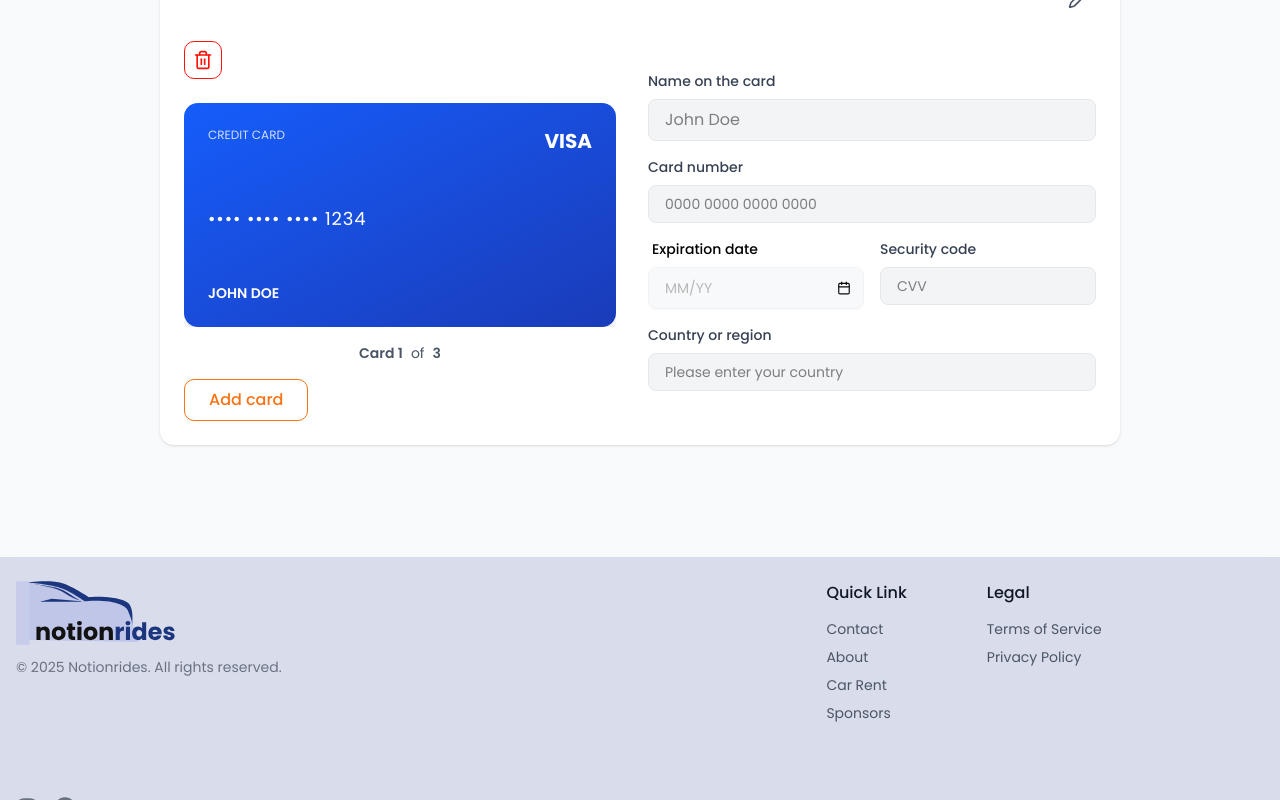
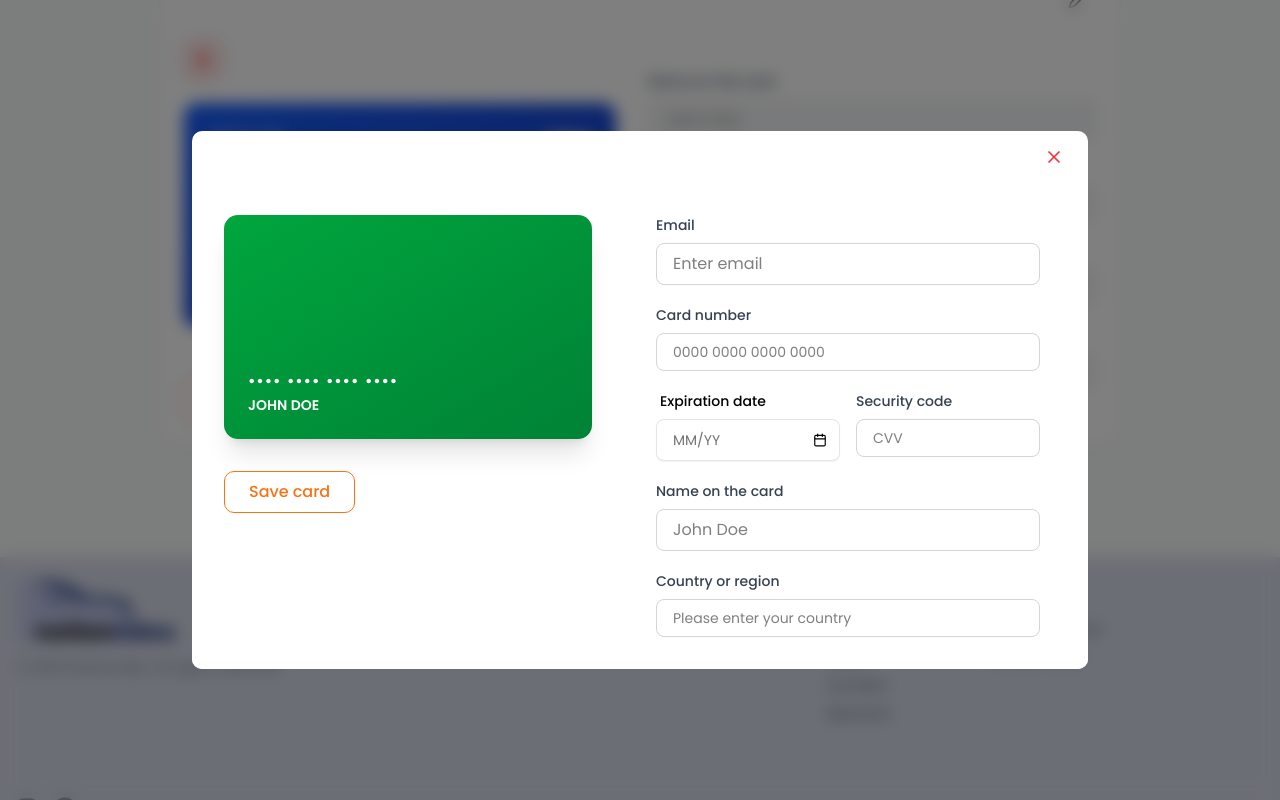
Before and after one commit to team-notion/team-notion, a React (Vite) app in the folder frontend/: page /profile in a window 1280 px wide. Both pictures are taken after a click on the button "Add card". Shown: the part 1464-2264 px from the top of the page. Built offline with nearby package versions, Linux system fonts and the light colour scheme; no server answers.

Commit message:
added the modal for adding cards for payments

```diff
--- /dev/null
+++ b/frontend/src/components/AddCardModal.tsx
@@ -0,0 +1,111 @@
+import { X } from "lucide-react";
+import SelectDate from "./SelectDate";
+import { useState } from "react";
+
+interface NewCardData {
+  email: string;
+  cardNumber: string;
+  expirationDate: Date | undefined;
+  securityCode: string;
+  cardName: string;
+  countryOrRegion: string;
+}
+
+interface AddCardModalProps {
+  isOpen: boolean;
+  onClose: () => void;
+  onConfirm: () => void;
+}
+
+const AddCardModal = ({ isOpen, onClose, onConfirm }: AddCardModalProps) => {
+  const [cardData, setCardData] = useState<NewCardData>({
+    email: "",
+    cardNumber: "",
+    expirationDate: undefined,
+    securityCode: "",
+    cardName: "",
+    countryOrRegion: "",
+  });
+
+  const handleInputChange = (
+    field: string,
+    value: string | Date | undefined
+  ) => {
+    setCardData((prev) => ({ ...prev, [field]: value }));
+  };
+
+  return (
+    <dialog open={isOpen} className="modal">
+      <div className="fixed inset-0 bg-black/50 backdrop-blur-sm flex items-center justify-center z-50 p-2 lg:p-4">
+        <div className="bg-white rounded-lg w-full max-w-4xl max-h-[90vh] overflow-y-auto trick">
+          <div className="sticky top-0 px-6 py-4 flex items-center justify-end z-20">
+            <button onClick={onClose} className="text-red-500 hover:text-red-700 transition-colors cursor-pointer" >
+              <X size={20} />
+            </button>
+          </div>
+
+          <div className="flex flex-col lg:flex-row h-full bg-white">
+            <div className="lg:w-[27rem] p-2 md:p-8 flex flex-col items-center lg:items-start">
+              <div className="h-56 w-full max-w-lg bg-gradient-to-br from-green-600 to-green-700 rounded-xl p-6 text-white shadow-xl flex flex-col justify-end">
+                <div className="text-lg tracking-wider">
+                  •••• •••• •••• ••••
+                </div>
+                <div className="text-sm font-semibold">
+                  {cardData.cardName || "JOHN DOE"}
+                </div>
+              </div>
+
+              <button onClick={onConfirm} className="mt-8 px-6 py-2 border border-[#F97316] text-[#F97316] rounded-lg hover:bg-orange-50 transition font-medium cursor-pointer" >
+                Save card
+              </button>
+            </div>
+
+            <div className="lg:w-1/2 px-2 py-8 md:p-8 space-y-5">
+              <div>
+                <label className="block text-sm font-medium text-gray-700 mb-2">
+                  Email
+                </label>
+                <input type="email" value={cardData.email} onChange={(e) => handleInputChange("email", e.target.value)} placeholder="Enter email" className="w-full px-4 py-2 border border-gray-300 rounded-md focus:outline-none focus:border-[#C8CCD0] disabled:bg-gray-100 disabled:border-gray-200 focus:ring focus:ring-neutral-500" />
+              </div>
+
+              <div>
+                <label className="block text-sm font-medium text-gray-700 mb-2">
+                  Card number
+                </label>
+                <input type="text" value={cardData.cardNumber} onChange={(e) => handleInputChange("cardNumber", e.target.value)} placeholder="0000 0000 0000 0000" className="w-full text-sm px-4 py-2 border border-gray-300 rounded-md focus:outline-none focus:border-[#C8CCD0] disabled:bg-gray-100 disabled:border-gray-200 focus:ring focus:ring-neutral-500" />
+              </div>
+
+              <div className="grid grid-cols-1 md:grid-cols-2 gap-4">
+                <div>
+                  <SelectDate label="Expiration date" placeholder="MM/YY" value={cardData.expirationDate} onChange={(date) => handleInputChange("expirationDate", date) } minDate={new Date()} format="month-year" />
+                </div>
+                <div>
+                  <label className="block text-sm font-medium text-gray-700 mb-2">
+                    Security code
+                  </label>
+                  <input type="text" value={cardData.securityCode} onChange={(e) => handleInputChange("securityCode", e.target.value)} placeholder="CVV" className="w-full text-sm px-4 py-2 border border-gray-300 rounded-md focus:outline-none focus:border-[#C8CCD0] disabled:bg-gray-100 disabled:border-gray-200 focus:ring focus:ring-neutral-500" />
+                </div>
+              </div>
+
+              <div>
+                <label className="block text-sm font-medium text-gray-700 mb-2">
+                  Name on the card
+                </label>
+                <input type="text" value={cardData.cardName} onChange={(e) => handleInputChange("cardName", e.target.value)} placeholder="John Doe" className="w-full px-4 py-2 border border-gray-300 rounded-md focus:outline-none focus:border-[#C8CCD0] disabled:bg-gray-100 disabled:border-gray-200 focus:ring focus:ring-neutral-500" />
+              </div>
+
+              <div>
+                <label className="block text-sm font-medium text-gray-700 mb-2">
+                  Country or region
+                </label>
+                <input type="text" value={cardData.countryOrRegion} onChange={(e) => handleInputChange("countryOrRegion", e.target.value)} placeholder="Please enter your country" className="w-full text-sm px-4 py-2 border border-gray-300 rounded-md focus:outline-none focus:border-[#C8CCD0] disabled:bg-gray-100 disabled:border-gray-200 focus:ring focus:ring-neutral-500" />
+              </div>
+            </div>
+          </div>
+        </div>
+      </div>
+    </dialog>
+  );
+};
+
+export default AddCardModal;
--- a/frontend/src/pages/profileManagement.tsx
+++ b/frontend/src/pages/profileManagement.tsx
@@ -8,6 +8,8 @@ import { Logo } from "@/assets";
 import SelectDate from "@/components/SelectDate";
 import { Carousel, CarouselContent, CarouselItem, CarouselNext, CarouselPrevious } from "@/components/ui/carousel";
 import Footer from "@/components/home/Footer";
+import ActionModal from "@/components/ActionModal";
+import AddCardModal from "@/components/AddCardModal";
 
 interface Card {
   id: number;
@@ -46,6 +48,10 @@ const ProfileManagement = () => {
     countryOrRegion: "",
   });
 
+  const [isAddCardModalOpen, setIsAddCardModalOpen] = useState(false);
+  const [isDeleteCardModalOpen, setIsDeleteCardModalOpen] = useState(false);
+  const [cardToDelete, setCardToDelete] = useState<Card | null>(null);
+
   const [currentCardIndex, setCurrentCardIndex] = useState(0);
   const [cards, setCards] = useState<Card[]>(DUMMY_CARDS);
   const currentCard = cards[currentCardIndex];
@@ -61,6 +67,28 @@ const ProfileManagement = () => {
 
   const handleInputChange = (field: string, value: string | Date | undefined) => {
     setProfileData((prev) => ({ ...prev, [field]: value }));
+  };
+
+  const handleAddCardConfirm = () => {
+    setIsAddCardModalOpen(false);
+  };
+
+  const handleDeleteCardClick = (card: Card) => {
+    setCardToDelete(card);
+    setIsDeleteCardModalOpen(true);
+  };
+
+  const handleDeleteCardConfirm = () => {
+    if (cardToDelete) {
+    setCards(cards.filter(c => c.id !== cardToDelete.id));
+
+    if (currentCardIndex >= cards.length - 1) {
+      setCurrentCardIndex(Math.max(0, cards.length - 2));
+    }
+
+    setCardToDelete(null);
+    }
+    setIsDeleteCardModalOpen(false);
   };
 
   const handlePrevCard = () => {
@@ -189,14 +217,14 @@ const ProfileManagement = () => {
                 <label className="block text-sm font-medium text-gray-700 mb-2">
                   Name
                 </label>
-                <input type="text" placeholder="John Doe" disabled={!isEditingLicense} className="w-full text-sm px-4 py-2 border border-gray-300 rounded-md focus:outline-none focus:border-[#C8CCD0] disabled:bg-gray-100 disabled:border-gray-200 focus:ring focus:ring-neutral-500" />
+                <input type="text" placeholder="John Doe" disabled={!isEditingLicense} onChange={(e) => handleInputChange("name", e.target.value)} className="w-full text-sm px-4 py-2 border border-gray-300 rounded-md focus:outline-none focus:border-[#C8CCD0] disabled:bg-gray-100 disabled:border-gray-200 focus:ring focus:ring-neutral-500" />
               </div>
 
               <div>
                 <label className="block text-sm font-medium text-gray-700 mb-2">
                   License Number
                 </label>
-                <input type="text" placeholder="XXXXXXXXX" disabled={!isEditingLicense} className="w-full text-sm px-4 py-2 border border-gray-300 rounded-md focus:outline-none focus:border-[#C8CCD0] disabled:bg-gray-100 disabled:border-gray-200 focus:ring focus:ring-neutral-500" />
+                <input type="text" placeholder="XXXXXXXXX" disabled={!isEditingLicense} onChange={(e) => handleInputChange("licenseNumber", e.target.value)} className="w-full text-sm px-4 py-2 border border-gray-300 rounded-md focus:outline-none focus:border-[#C8CCD0] disabled:bg-gray-100 disabled:border-gray-200 focus:ring focus:ring-neutral-500" />
               </div>
 
               <div>
@@ -227,7 +255,7 @@ const ProfileManagement = () => {
                 <label className="block text-sm font-medium text-gray-700 mb-2">
                   Issuing country
                 </label>
-                <input type="text" placeholder="Please issuing country" disabled={!isEditingLicense} className="w-full text-sm px-4 py-2 border border-gray-300 rounded-md focus:outline-none focus:border-[#C8CCD0] disabled:bg-gray-100 disabled:border-gray-200 focus:ring focus:ring-neutral-500" />
+                <input type="text" placeholder="Please issuing country" disabled={!isEditingLicense} onChange={(e) => handleInputChange("issuingCountry", e.target.value)} className="w-full text-sm px-4 py-2 border border-gray-300 rounded-md focus:outline-none focus:border-[#C8CCD0] disabled:bg-gray-100 disabled:border-gray-200 focus:ring focus:ring-neutral-500" />
               </div>
 
               <div>
@@ -246,14 +274,14 @@ const ProfileManagement = () => {
                 <label className="block text-sm font-medium text-gray-700 mb-2">
                   Issuing Authority
                 </label>
-                <input type="text" placeholder="Your issuing Authority" disabled={!isEditingLicense} className="w-full text-sm px-4 py-2 border border-gray-300 rounded-md focus:outline-none focus:border-[#C8CCD0] disabled:bg-gray-100 disabled:border-gray-200 focus:ring focus:ring-neutral-500" />
+                <input type="text" placeholder="Your issuing Authority" disabled={!isEditingLicense} onChange={(e) => handleInputChange("issuingAuthority", e.target.value)} className="w-full text-sm px-4 py-2 border border-gray-300 rounded-md focus:outline-none focus:border-[#C8CCD0] disabled:bg-gray-100 disabled:border-gray-200 focus:ring focus:ring-neutral-500" />
               </div>
 
               <div>
                 <label className="block text-sm font-medium text-gray-700 mb-2">
                   Driver's license class
                 </label>
-                <input type="text" placeholder="(e.g. A, B, C, or A1)" disabled={!isEditingLicense} className="w-full text-sm px-4 py-2 border border-gray-300 rounded-md focus:outline-none focus:border-[#C8CCD0] disabled:bg-gray-100 disabled:border-gray-200 focus:ring focus:ring-neutral-500" />
+                <input type="text" placeholder="(e.g. A, B, C, or A1)" disabled={!isEditingLicense} onChange={(e) => handleInputChange("driverLicenseClass", e.target.value)} className="w-full text-sm px-4 py-2 border border-gray-300 rounded-md focus:outline-none focus:border-[#C8CCD0] disabled:bg-gray-100 disabled:border-gray-200 focus:ring focus:ring-neutral-500" />
               </div>
             </div>
           </div>
@@ -276,7 +304,7 @@ const ProfileManagement = () => {
             <div className="flex flex-col lg:flex-row items-center justify-between gap-8">
               <div className="flex flex-col items-start space-y-4 w-full md:max-w-[27rem]">
                 <div className="flex justify-start items-center mb-3 lg:mb-6">
-                  <button className="p-2 hover:bg-[#FE130A] text-[#FE130A] hover:text-white border border-[#FE130A] rounded-lg transition cursor-pointer">
+                  <button onClick={() => currentCard && handleDeleteCardClick(currentCard)} disabled={cards.length === 0} className="p-2 hover:bg-[#FE130A] text-[#FE130A] hover:text-white border border-[#FE130A] rounded-lg transition cursor-pointer">
                     <Trash2 className="w-5 h-5" />
                   </button>
                 </div>
@@ -309,7 +337,7 @@ const ProfileManagement = () => {
                   </div>
                 </Carousel>
 
-                <button className="px-6 py-2 border border-[#F97316] text-[#F97316] rounded-lg hover:bg-orange-50 transition font-medium">
+                <button onClick={() => setIsAddCardModalOpen(true)} className="px-6 py-2 border border-[#F97316] text-[#F97316] rounded-lg hover:bg-orange-50 transition font-medium">
                   Add card
                 </button>
             </div>
@@ -319,14 +347,14 @@ const ProfileManagement = () => {
                   <label className="block text-sm font-medium text-gray-700 mb-2">
                     Name on the card
                   </label>
-                  <input type="text" placeholder='John Doe' disabled={!isEditingBillingInfo} className="w-full px-4 py-2 border border-gray-300 rounded-md focus:outline-none focus:border-[#C8CCD0] disabled:bg-gray-100 disabled:border-gray-200 focus:ring focus:ring-neutral-500" />
+                  <input type="text" placeholder='John Doe' disabled={!isEditingBillingInfo} onChange={(e) => handleInputChange("cardName", e.target.value)} className="w-full px-4 py-2 border border-gray-300 rounded-md focus:outline-none focus:border-[#C8CCD0] disabled:bg-gray-100 disabled:border-gray-200 focus:ring focus:ring-neutral-500" />
                 </div>
 
                 <div>
                   <label className="block text-sm font-medium text-gray-700 mb-2">
                     Card number
                   </label>
-                  <input type="text" placeholder="0000 0000 0000 0000" disabled={!isEditingBillingInfo} className="w-full text-sm px-4 py-2 border border-gray-300 rounded-md focus:outline-none focus:border-[#C8CCD0] disabled:bg-gray-100 disabled:border-gray-200 focus:ring focus:ring-neutral-500" />
+                  <input type="text" placeholder="0000 0000 0000 0000" disabled={!isEditingBillingInfo} onChange={(e) => handleInputChange("cardNumber", e.target.value)} className="w-full text-sm px-4 py-2 border border-gray-300 rounded-md focus:outline-none focus:border-[#C8CCD0] disabled:bg-gray-100 disabled:border-gray-200 focus:ring focus:ring-neutral-500" />
                 </div>
 
                 <div className="grid grid-cols-2 gap-4">
@@ -345,7 +373,7 @@ const ProfileManagement = () => {
                     <label className="block text-sm font-medium text-gray-700 mb-2">
                       Security code
                     </label>
-                    <input type="text" placeholder="CVV" disabled={!isEditingBillingInfo} className="w-full text-sm px-4 py-2 border border-gray-300 rounded-md focus:outline-none focus:border-[#C8CCD0] disabled:bg-gray-100 disabled:border-gray-200 focus:ring focus:ring-neutral-500" />
+                    <input type="text" placeholder="CVV" disabled={!isEditingBillingInfo} onChange={(e) => handleInputChange("securityCode", e.target.value)} className="w-full text-sm px-4 py-2 border border-gray-300 rounded-md focus:outline-none focus:border-[#C8CCD0] disabled:bg-gray-100 disabled:border-gray-200 focus:ring focus:ring-neutral-500" />
                   </div>
                 </div>
 
@@ -353,7 +381,7 @@ const ProfileManagement = () => {
                   <label className="block text-sm font-medium text-gray-700 mb-2">
                     Country or region
                   </label>
-                  <input type="text" placeholder="Please enter your country" disabled={!isEditingBillingInfo} className="w-full text-sm px-4 py-2 border border-gray-300 rounded-md focus:outline-none focus:border-[#C8CCD0] disabled:bg-gray-100 disabled:border-gray-200 focus:ring focus:ring-neutral-500" />
+                  <input type="text" placeholder="Please enter your country" disabled={!isEditingBillingInfo} onChange={(e) => handleInputChange("countryOrRegion", e.target.value)} className="w-full text-sm px-4 py-2 border border-gray-300 rounded-md focus:outline-none focus:border-[#C8CCD0] disabled:bg-gray-100 disabled:border-gray-200 focus:ring focus:ring-neutral-500" />
                 </div>
               </div>
             </div>
@@ -362,6 +390,12 @@ const ProfileManagement = () => {
       </div>
 
       <Footer />
+
+      <AddCardModal isOpen={isAddCardModalOpen} onClose={() => setIsAddCardModalOpen(false)} onConfirm={handleAddCardConfirm} />
+
+      {isDeleteCardModalOpen && cardToDelete && (
+        <ActionModal isOpen={isDeleteCardModalOpen} onClose={() => setIsDeleteCardModalOpen(false)} title="Delete Card" description="Are you sure you want to delete this card?" onConfirm={handleDeleteCardConfirm} cancelText="Cancel" confirmVariant='danger' />
+      )}
     </div>
   );
 };
```
